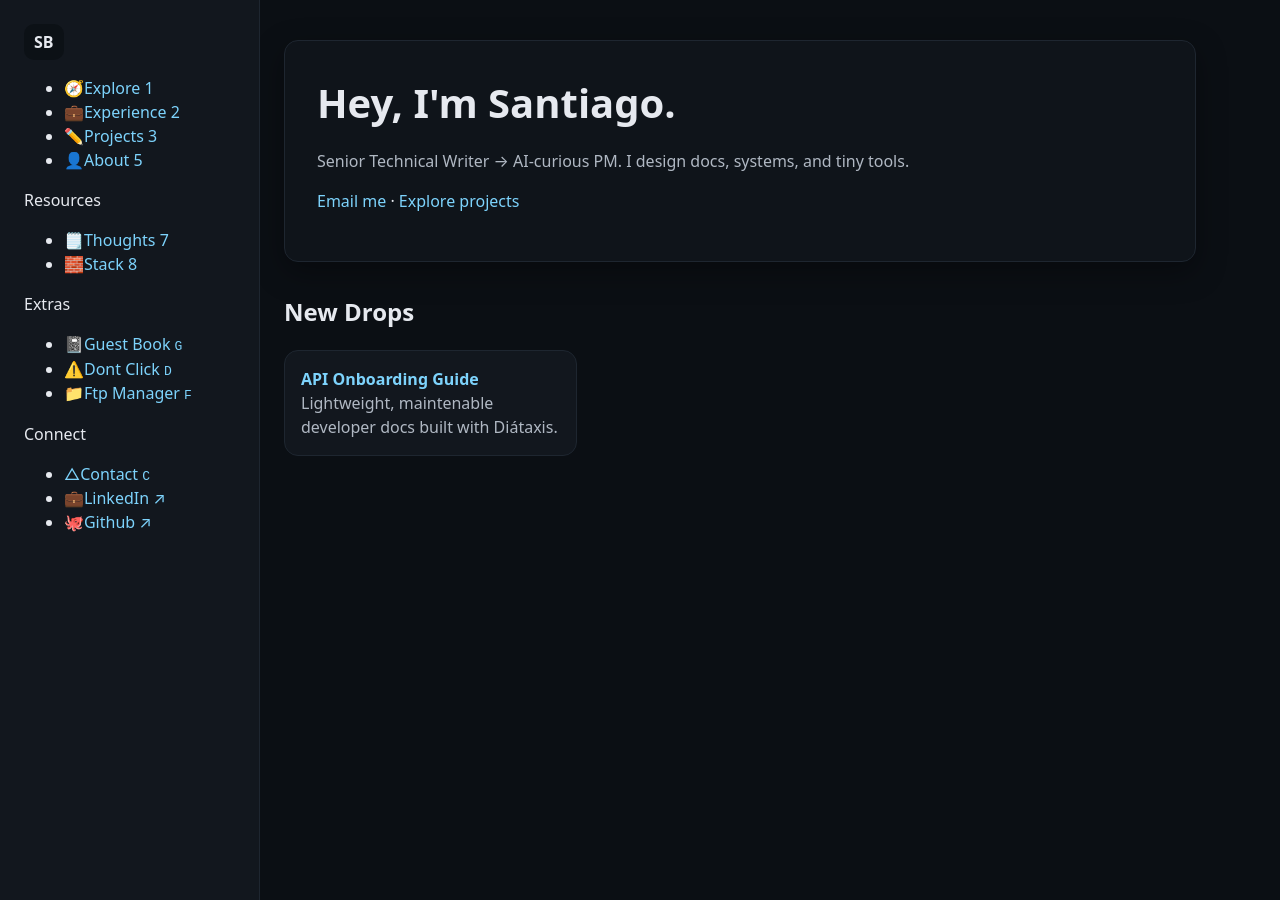
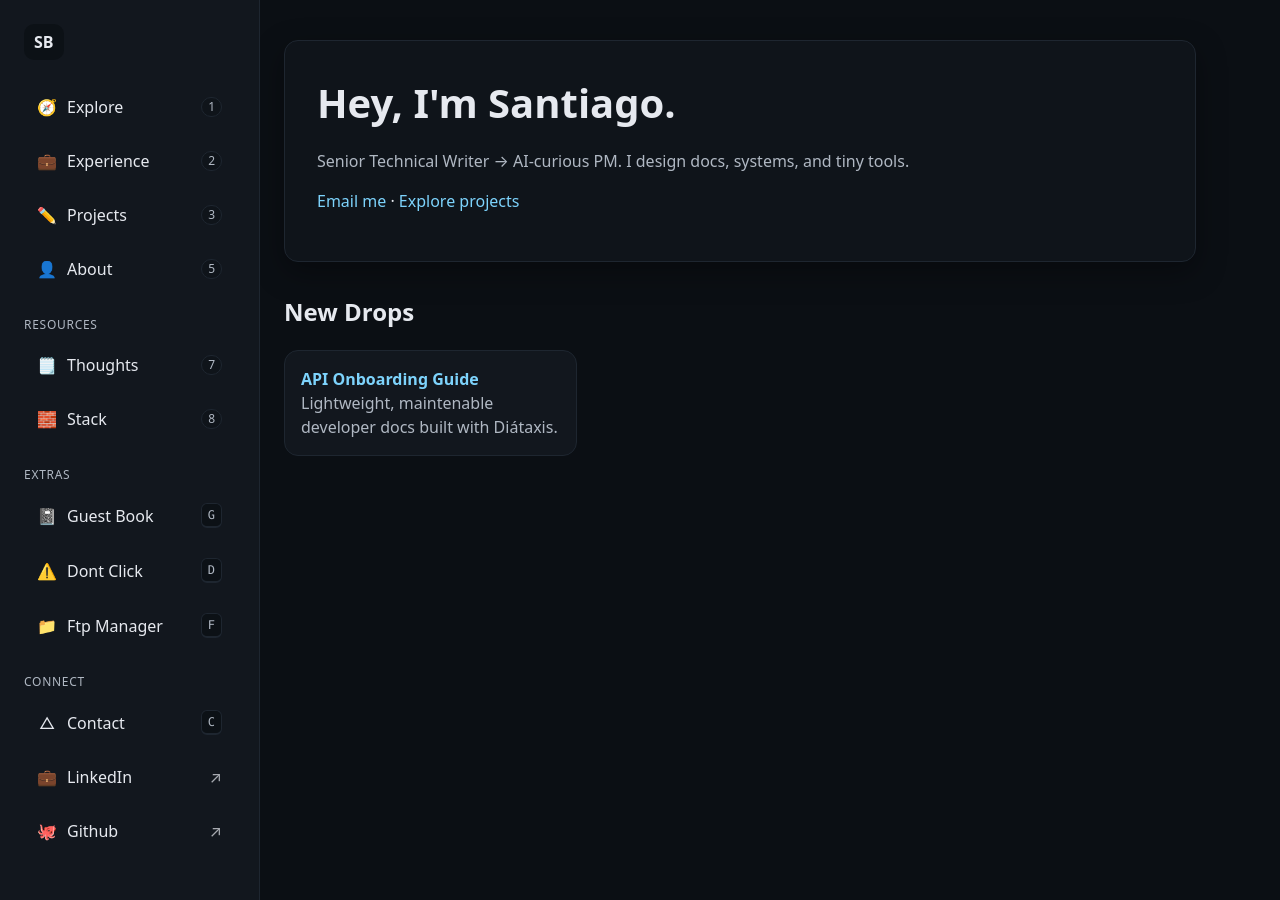
Before and after one commit to Sant720/portfolio, a Jekyll site: the page built from index.md, in a window 1280 px wide. Built offline with Jekyll 4.4.1, drawn with Linux system fonts in a browser that asks for light colours.

Commit message:
Update base.scss

```diff
--- a/_sass/base.scss
+++ b/_sass/base.scss
@@ -38,3 +38,31 @@ a:hover, a:focus { text-decoration: underline; }
   .sidebar { position: static; width: auto; height: auto; }
   .container { margin-left: 0; }
 }
+
+.site-nav .nav-group { margin: 24px 0; }
+.site-nav .nav-heading {
+  color: var(--text-dim); font-size: 12px; letter-spacing: .06em;
+  text-transform: uppercase; margin: 16px 0 8px;
+}
+.nav-list { list-style: none; margin: 0; padding: 0; display: flex; flex-direction: column; gap: 8px; }
+.nav-link {
+  display: flex; align-items: center; gap: 10px;
+  padding: 10px 12px; border-radius: 12px; color: var(--text);
+  border: 1px solid transparent;
+}
+.nav-link:hover, .nav-link:focus { background: #0f141a; border-color: var(--border); text-decoration: none; }
+.nav-emoji { width: 20px; display: inline-flex; justify-content: center; }
+.nav-title { font-weight: 500; }
+.spacer { flex: 1; }
+.badge {
+  display: inline-flex; min-width: 20px; height: 20px; padding: 0 6px;
+  align-items: center; justify-content: center; font-size: 12px;
+  border-radius: 999px; background: #0f141a; border: 1px solid var(--border);
+  color: var(--text-dim);
+}
+.kbd {
+  font-family: ui-monospace, SFMono-Regular, Menlo, Monaco, Consolas, "Liberation Mono", monospace;
+  font-size: 12px; padding: 2px 6px; border: 1px solid var(--border);
+  border-bottom-width: 2px; border-radius: 6px; background: #0c1116; color: var(--text-dim);
+}
+.ext { margin-left: 6px; opacity: .7; }
```
